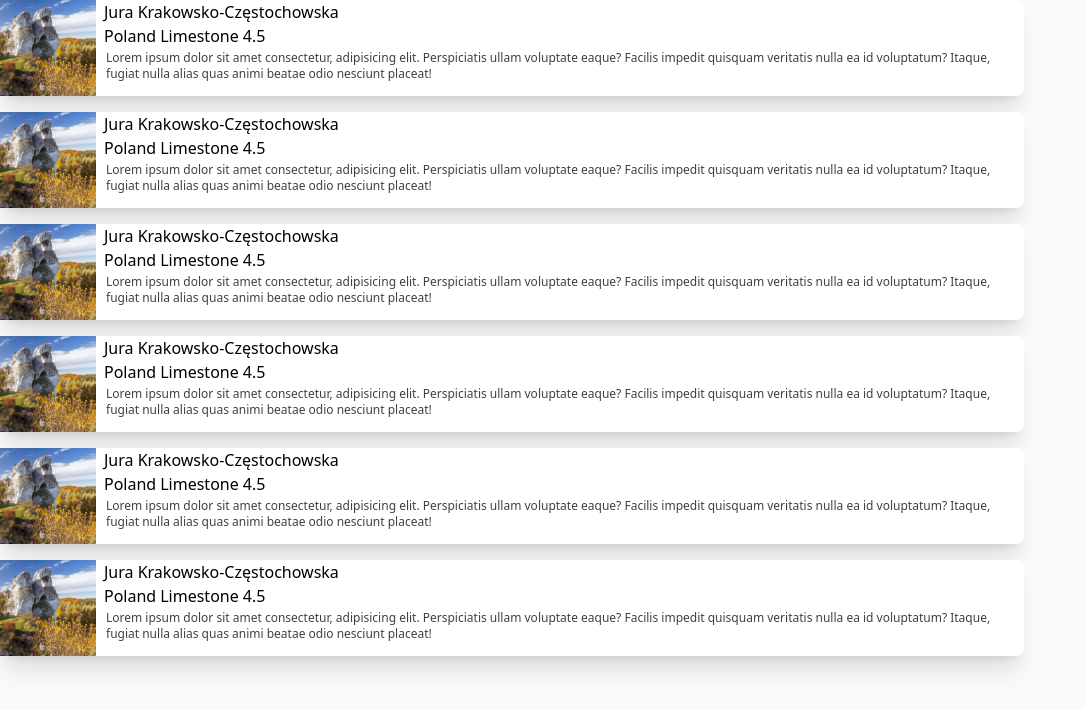
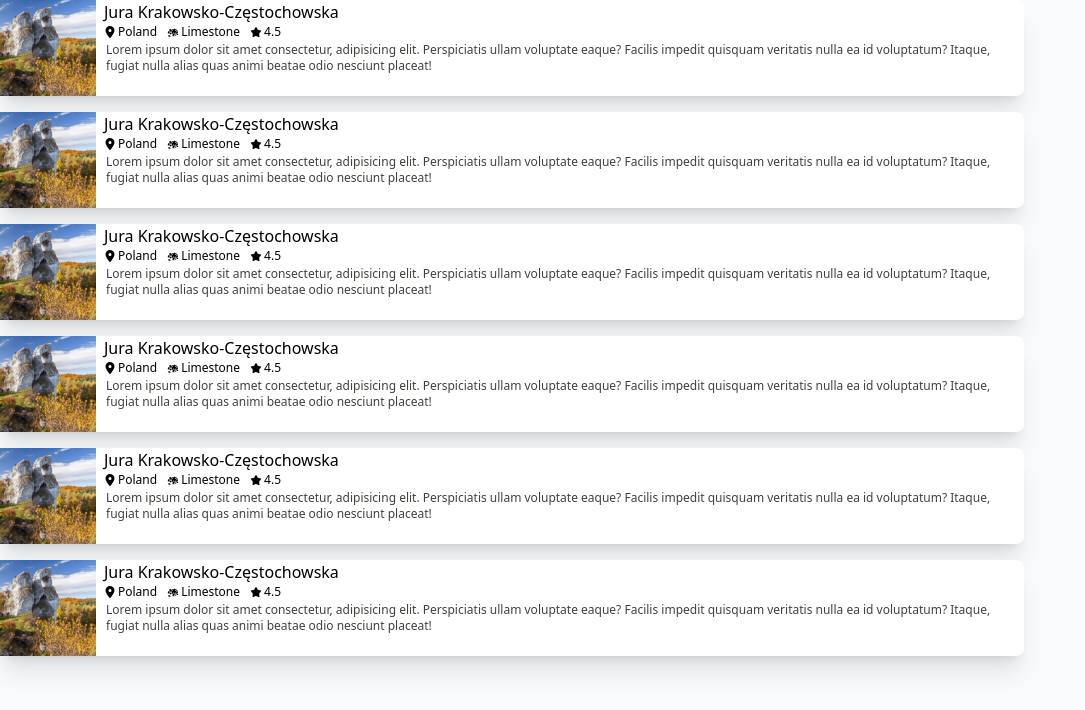
Before and after one commit to Jnwyk/Cratlas, a React (Vite) app: page / in a window 1280 px wide. Shown: the top 710 px of the page, without its empty margins (0-1085 px from the left). Built offline with nearby package versions, Linux system fonts and the light colour scheme.

Commit message:
create Basic Details components

```diff
--- a/package.json
+++ b/package.json
@@ -13,6 +13,7 @@
     "@tailwindcss/vite": "^4.1.13",
     "react": "^19.1.1",
     "react-dom": "^19.1.1",
+    "react-icons": "^5.5.0",
     "tailwindcss": "^4.1.13"
   },
   "devDependencies": {
--- /dev/null
+++ b/src/BasicDetail.tsx
@@ -0,0 +1,30 @@
+import { GiStonePile } from "react-icons/gi";
+import { GiRoundStar } from "react-icons/gi";
+import { FaLocationDot } from "react-icons/fa6";
+
+interface BasicDetail {
+  detailName: string;
+  value: string;
+}
+
+function BasicDetail({ detailName, value }: BasicDetail) {
+  const specifyIcon = () => {
+    if (detailName === "location") return <FaLocationDot />;
+    else if (detailName === "rock") return <GiStonePile />;
+    else return <GiRoundStar />;
+  };
+
+  return (
+    <div
+      id="basic-detail-container"
+      className="flex items-center mr-2.5 font-light text-xs"
+    >
+      {specifyIcon()}
+      <p id="basic-detail-paragraph" className="ml-0.5">
+        {value}
+      </p>
+    </div>
+  );
+}
+
+export default BasicDetail;
--- /dev/null
+++ b/src/BasicDetailList.tsx
@@ -0,0 +1,13 @@
+import BasicDetail from "./BasicDetail";
+
+function BasicDetailList() {
+  return (
+    <div id="basic-detail-list-container" className="flex">
+      <BasicDetail detailName="location" value="Poland" />
+      <BasicDetail detailName="rock" value="Limestone" />
+      <BasicDetail detailName="star" value="4.5" />
+    </div>
+  );
+}
+
+export default BasicDetailList;
--- a/src/BasicInfo.tsx
+++ /dev/null
@@ -1,15 +0,0 @@
-function BasicInfo() {
-  return (
-    <div id="basic-info-container" className="flex">
-      <p id="basic-info-country" className="mr-1">
-        Poland
-      </p>
-      <p id="basic-info-stone" className="mr-1">
-        Limestone
-      </p>
-      <p id="basic-info-grade">4.5</p>
-    </div>
-  );
-}
-
-export default BasicInfo;
--- a/src/Card.tsx
+++ b/src/Card.tsx
@@ -1,5 +1,5 @@
-import BasicInfo from "./BasicInfo";
 import tempImg from "../assets/jura-krakowsko-czestochowska.jpg";
+import BasicDetailList from "./BasicDetailList";
 
 function Card() {
   return (
@@ -15,7 +15,7 @@ function Card() {
       />
       <div id="list-card-information">
         <h4 id="list-card-header">Jura Krakowsko-Częstochowska</h4>
-        <BasicInfo />
+        <BasicDetailList />
         <p id="list-card-desctiption" className="m-0.5 text-xs text-stone-700">
           Lorem ipsum dolor sit amet consectetur, adipisicing elit. Perspiciatis
           ullam voluptate eaque? Facilis impedit quisquam veritatis nulla ea id
```
Also changed, not shown: 1 other file (tests, documents, lock files or other folders).
